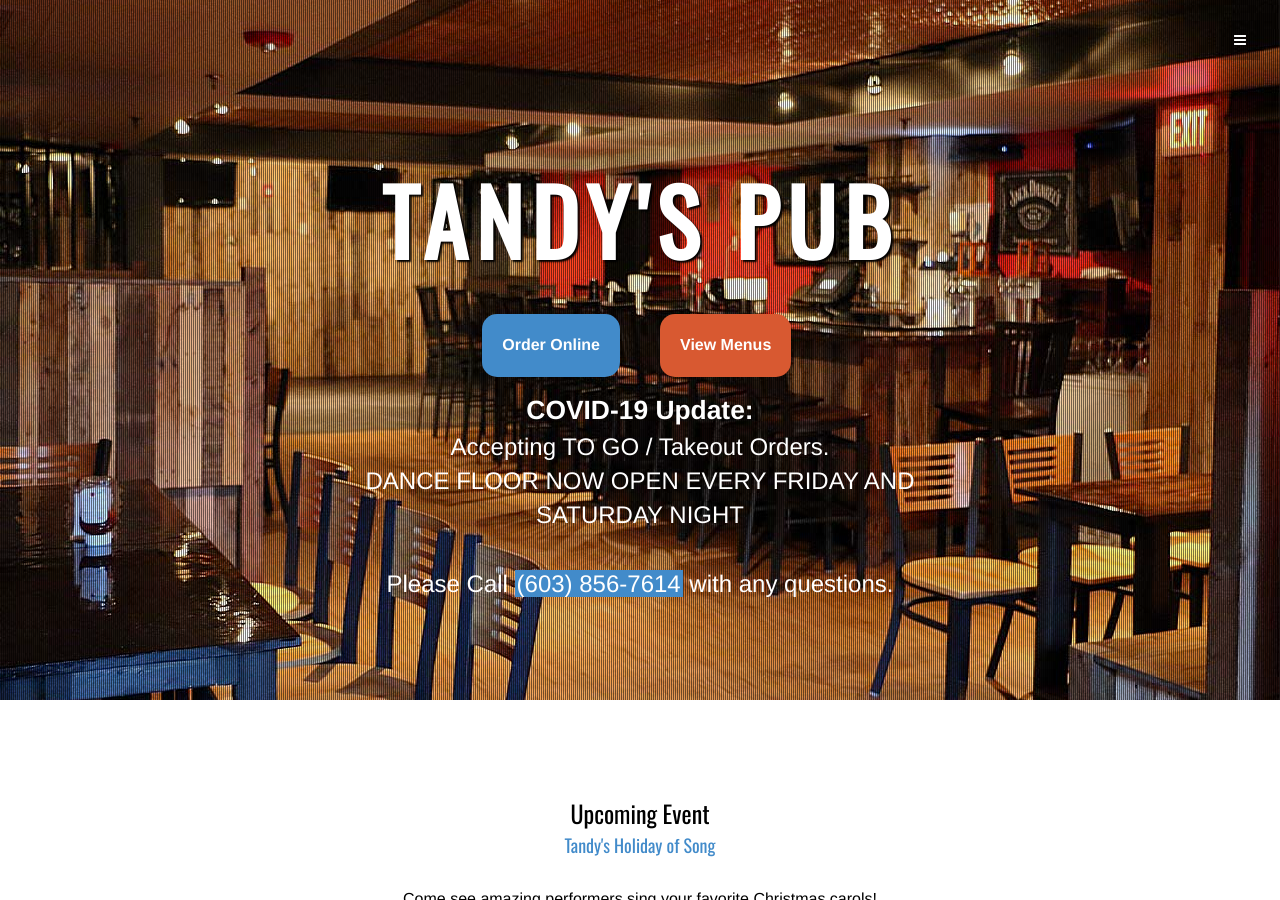
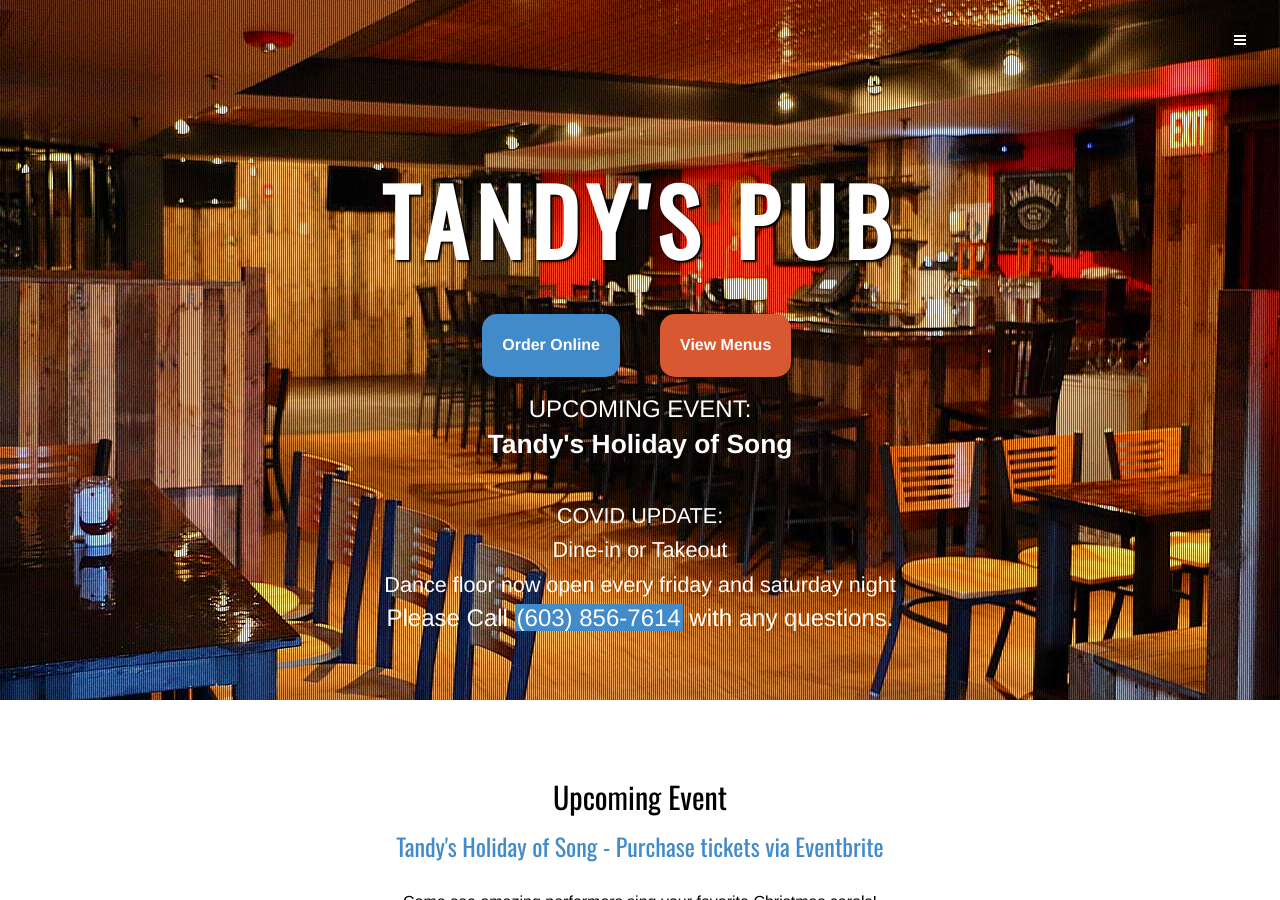
Before and after one commit to audetcameron/tandyspub.com, a Jekyll site: the page built from docs/index.html, in a window 1280 px wide and 900 px high. Built offline with Jekyll 4.4.1, drawn with Linux system fonts in a browser that asks for light colours; nearby versions of some CDN libraries.

Commit message:
added holiday of song image asset to be removed after event and updated home page cta

```diff
--- a/docs/index.html
+++ b/docs/index.html
@@ -98,9 +98,18 @@
                   <p class="text-left"><a href="{{ '/menus' | relative_url }}" target="_blank" class="view_menus_btn">View Menus</a></p>
                 </div>
               </div>
-              <p style="color:white; font-weight: normal; font-size:1.5em"><span style="font-size: 1.1em; font-weight: bold;">COVID-19 Update:</span><br>
-                Accepting TO GO / Takeout Orders.<br>
-                DANCE FLOOR NOW OPEN EVERY FRIDAY AND SATURDAY NIGHT<br><br>
+              <p style="color:white; font-weight: normal; font-size:1.5em">
+                UPCOMING EVENT: <br>
+                <a href="holiday-of-song" style="color:white;" class="mb-1">
+                  <span style="font-size: 1.1em; font-weight: bold; color:white;"> Tandy's Holiday of Song</span>
+                </a>
+                <span style="font-size:.9em;">
+                  <br> <br>
+                  COVID UPDATE: <br>
+                  Dine-in or Takeout
+                  <br>
+                  Dance floor now open every friday and saturday night
+                </span>
                 Please Call <a style="color:white; background:#428bca; padding:0 2px" href="tel:1-603-856-7614">(603) 856-7614</a> with any questions.<br>
               </p>
 
@@ -114,13 +123,19 @@
         <div class="container">
           <div class="row">
             <div class="col-md-12 mx-4">
-              <h3 class="text-center">Upcoming Event</h3>
-              <h4 class="text-center"><a href="https://www.eventbrite.com/e/474150385567" target="_blank">Tandy's Holiday of Song</a></h4>
-              <div class="mt-2 mb-4">
+              <h2 class="text-center">Upcoming Event</h2>
+              <h3 class="text-center" id="holiday-of-song">
+                <a href="https://www.eventbrite.com/e/474150385567" target="_blank">Tandy's Holiday of Song - Purchase tickets via Eventbrite</a>
+              </h3>
+
+              <div class="mt-2 mb-4 text-center">
                 <p class="text-center">Come see amazing performers sing your favorite Christmas carols!</p>
                 <h5 class="text-center">Date and time</h5>
                 <p class="text-center">Sat, December 3, 2022, <br>
                 2:00 PM – 4:00 PM EST</p>
+                <img class="text-center m-auto" src="{{ 'assets/img/holiday-of-song.png' | relative_url }}" alt="Tandy’s Pub 2022 Holiday of Song Event">
+
+
               </div>
             </div>
           </div>
```
Also changed, not shown: docs/assets/img/holiday-of-song.png (added).
